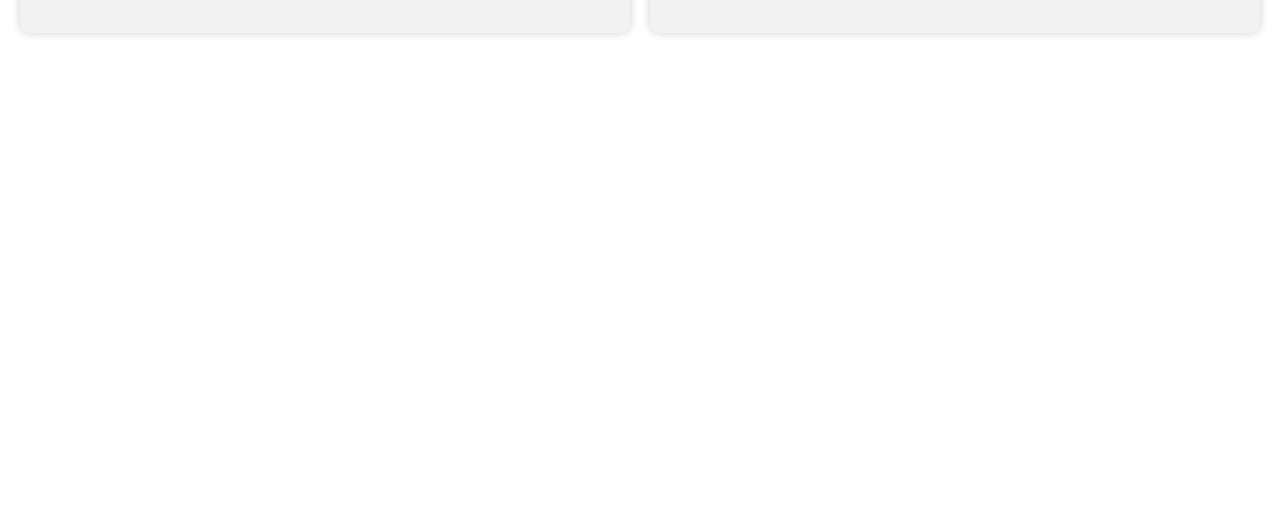
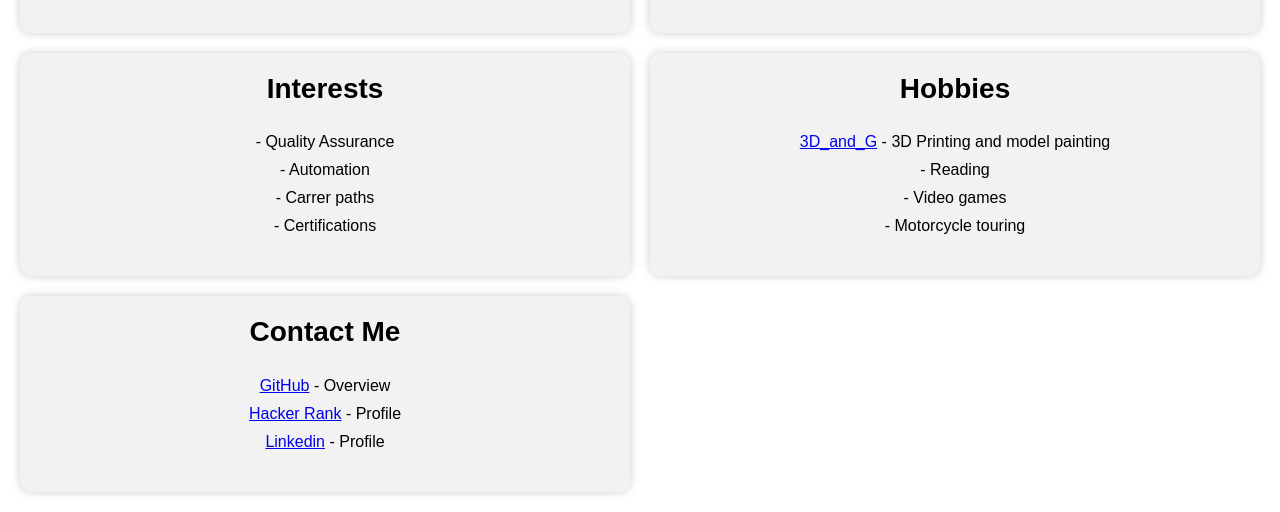
Before and after one commit to DBalto/DemoPage, a website: page IndexDemoPage.html in a window 1280 px wide. Shown: the part 726-1238 px from the top of the page. Before the commit the page ends 800 px from the top, so only its background shows below. Drawn offline with Linux system fonts and the light colour scheme.

Commit message:
Update IndexDemoPage.html

```diff
--- a/IndexDemoPage.html
+++ b/IndexDemoPage.html
@@ -98,6 +98,7 @@
 		<a href="#about">About Me</a>
 		<a href="#projects">Projects</a>
 		<a href="#interests">Interests</a>
+		<a href="#hobbies">Hobbies</a>
 		<a href="#contact">Contact Me</a>
 	</nav>
 	<main>
@@ -114,3 +115,30 @@
 				<li><a href="https://www.hackerrank.com/da_balto">Hacker Rank</a> - Profile</li>
 				<li><a href="https://www.linkedin.com/in/daniel-baltodano-mora/">Linkedin</a> - Profile</li>
 			</ul>
+		</section>
+		<section id="interests">
+			<h2>Interests</h2>
+			<ul>
+				<li> - Quality Assurance</li>
+				<li> - Automation</li>
+				<li> - Carrer paths</li>
+				<li> - Certifications</li>
+			</ul>
+		</section>
+		<section id="hobbies">
+			<h2>Hobbies</h2>
+			<ul>
+				<li><a href="https://www.instagram.com/3d_and_g/">3D_and_G</a> - 3D Printing and model painting</li>
+				<li> - Reading</li>
+				<li> - Video games</li>
+				<li> - Motorcycle touring</li>
+			</ul>
+		</section>
+		<section id="contact">
+			<h2>Contact Me</h2>
+			<ul>
+				<li><a href="https://github.com/DBalto">GitHub</a> - Overview</li>
+				<li><a href="https://www.hackerrank.com/da_balto">Hacker Rank</a> - Profile</li>
+				<li><a href="https://www.linkedin.com/in/daniel-baltodano-mora/">Linkedin</a> - Profile</li>
+			</ul>
+		</section>
```
